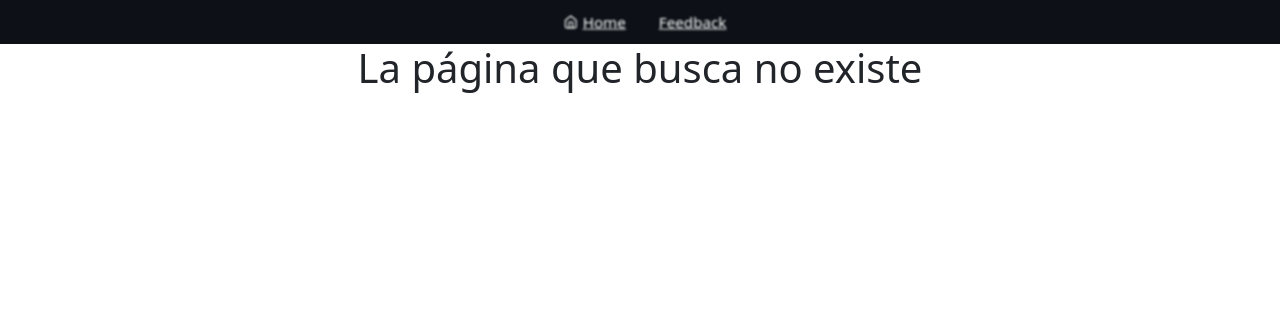
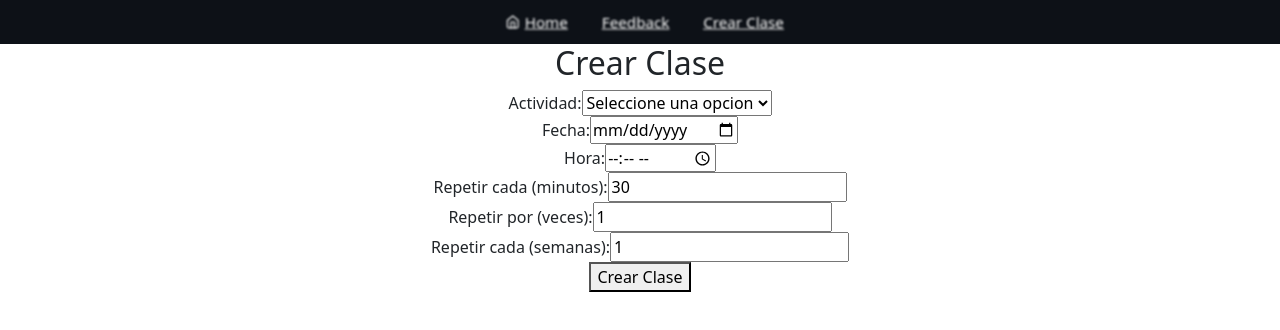
Before and after one commit to JeaustinObando/TicoPlunge, a React (Create React App) app in the folder Frontend/: page /CreateClass in a window 1280 px wide. Shown: the top 330 px of the page. Built offline with nearby package versions, Linux system fonts and the light colour scheme.

Commit message:
Actualizando crear citas iniciado

```diff
--- a/Frontend/src/App.js
+++ b/Frontend/src/App.js
@@ -2,6 +2,8 @@ import "./App.css";
 import { BrowserRouter, Form, Route, Routes } from "react-router-dom";
 import Layout from "./Components/Layout";
 import Forms from "./Views/Feedback/Feedback";
+import Home from "./Views/Home/Home";
+import CreateClass from "./Views/CreateClass/CreateClass";
 
 function App() {
   function NotFound() {
@@ -19,8 +21,9 @@ function App() {
       <BrowserRouter>
         <Routes>
           <Route path="/" element={<Layout />}>
-            <Route index element={<Forms />} />
+            <Route index element={<Home />} />
             <Route path="/Feedback" element={<Forms />} />
+            <Route path="/CreateClass" element={<CreateClass />} />
             <Route path="*" element={<NotFound />} />
           </Route>
         </Routes>
--- a/Frontend/src/Components/Navbar/Navbar.css
+++ b/Frontend/src/Components/Navbar/Navbar.css
@@ -77,7 +77,7 @@
 
 /* Aplicar estilos hover a elementos con clase .link-navbar dentro de .containe-navbar */
 .containe-navbar:hover > *:not(.link-navbar:hover):not(.labelColor-navbar:hover):not(.buttonBackground:hover) {
-  transition: 300ms;
+  transition: 2000ms;
   filter: blur(1px);
   transform: scale(0.95, 0.95);
 }
--- a/Frontend/src/Components/Navbar/Navbar.jsx
+++ b/Frontend/src/Components/Navbar/Navbar.jsx
@@ -28,6 +28,10 @@ function Navbar() {
         <Link to="/Feedback" className="link-navbar">
           Feedback
         </Link>
+
+        <Link to="/CreateClass" className="link-navbar">
+          Crear Clase
+        </Link>
       </div>
     </div>
   );
--- /dev/null
+++ b/Frontend/src/Login/Login.tsx
@@ -0,0 +1,5 @@
+function Login() {
+  return <div>hola</div>;
+}
+
+export default Login;
--- /dev/null
+++ b/Frontend/src/Views/CreateClass/CreateClass.js
@@ -0,0 +1,182 @@
+import { useEffect, useState } from "react";
+import axios from "axios";
+import "./CreateClass.css";
+
+const CreateClass = () => {
+  // -------------------------------------------------------------
+  // Variables basura que hay q borrar solo son para probar
+  // -------------------------------------------------------------
+  const [usuarioActivo, setUsuarioActivo] = useState(["Usuario No Dado"]);
+
+  // -------------------------------------------------------------
+  // Estas se mostraran en el HTML
+  // -------------------------------------------------------------
+  const [showVariables, setshowVariables] = useState([""]);
+
+  // -------------------------------------------------------------
+  // Seran input
+  // -------------------------------------------------------------
+  const [inputDate, setinputDate] = useState("");
+  const [inputHour, setinputHour] = useState("");
+  const [inputRepeatEveryMinutes, setinputRepeatEveryMinutes] = useState(30);
+  const [inputRepeatNTimes, setinputRepeatNTimes] = useState(1);
+  const [inputRepeatWeekly, setinputRepeatWeekly] = useState(1);
+
+  // -------------------------------------------------------------
+  // Para Almacenar
+  // -------------------------------------------------------------
+  const [appointments, setAppointments] = useState([]);
+
+  // -------------------------------------------------------------
+  // Cada vez que carga la pantalla
+  // -------------------------------------------------------------
+  useEffect(() => {}, []); // El segundo argumento vacío asegura que se llame solo una vez al cargar la página
+
+  const createClassBD = async (date, hour, usuario) => {
+    const confirmacion = window.confirm("¿Está seguro?");
+
+    if (confirmacion) {
+      var newClass = {
+        date: date,
+        hour: hour,
+        usuario: usuario,
+      };
+
+      if (
+        newClass.date === "" ||
+        newClass.hour === "" ||
+        newClass.usuario === ""
+      ) {
+        alert("Debe ingresar todos los datos.");
+      } else {
+        try {
+          const serviceUrl = "http://localhost:8080/comentarios";
+          const config = {
+            headers: {
+              "Content-Type": "application/json",
+            },
+          };
+
+          const response = await axios.post(serviceUrl, newClass, config);
+          alert("Agregado con éxito");
+          //   selectComentariosBD(); // para cargarlas en pantalla automáticamente después de crearlas
+        } catch (error) {
+          console.error("Error al insertar documento en MongoDB:", error);
+        }
+      }
+    } else {
+      alert("Acción cancelada.");
+    }
+  };
+
+  const createAppointments = () => {
+    const initialDate = new Date(`${inputDate}T${inputHour}:00`);
+
+    const newAppointments = [];
+
+    for (let i = 0; i < inputRepeatNTimes; i++) {
+      const newDate = new Date(
+        initialDate.getTime() + i * inputRepeatEveryMinutes * 60000
+      );
+
+      for (let j = 0; j < inputRepeatWeekly; j++) {
+        const finalDate = new Date(
+          newDate.getTime() + j * 7 * 24 * 60 * 60 * 1000
+        );
+
+        const formattedDate = finalDate.toISOString().split("T")[0];
+        const formattedHour = finalDate.toTimeString().split(" ")[0];
+
+        newAppointments.push({
+          date: formattedDate,
+          hour: formattedHour,
+          usuario: usuarioActivo,
+        });
+      }
+    }
+
+    setAppointments(newAppointments); // Actualizar el estado con las nuevas citas
+
+    // Llamar a createClass para cada cita generada
+    newAppointments.forEach((appointment) => {
+      createClassBD(appointment.date, appointment.hour, appointment.usuario);
+    });
+  };
+
+  const handleSubmit = (e) => {
+    e.preventDefault();
+    createAppointments();
+  };
+
+  return (
+    <div className="createClassForm">
+      <h2>Crear Clase</h2>
+      <appointments></appointments>
+      <form onSubmit={handleSubmit}>
+        <div className="formGroup">
+          <label htmlFor="inputActivity">Actividad:</label>
+          <select id="inputActivity">
+            <option value="">Seleccione una opcion</option>
+            <option value="box">Box</option>
+            <option value="plunche">Plunche</option>
+            <option value="baile">Baile</option>
+          </select>
+        </div>
+
+        <div className="formGroup">
+          <label htmlFor="inputDate">Fecha:</label>
+          <input
+            type="date"
+            id="inputDate"
+            value={inputDate}
+            onChange={(e) => setinputDate(e.target.value)}
+          />
+        </div>
+
+        <div className="formGroup">
+          <label htmlFor="inputHour">Hora:</label>
+          <input
+            type="time"
+            id="inputHour"
+            value={inputHour}
+            onChange={(e) => setinputHour(e.target.value)}
+          />
+        </div>
+
+        <div className="formGroup">
+          <label htmlFor="inputRepeatEvery">Repetir cada (minutos):</label>
+          <input
+            type="number"
+            id="inputRepeatEvery"
+            value={inputRepeatEveryMinutes}
+            onChange={(e) => setinputRepeatEveryMinutes(e.target.value)}
+          />
+        </div>
+
+        <div className="formGroup">
+          <label htmlFor="inputRepeatFor">Repetir por (veces):</label>
+          <input
+            type="number"
+            id="inputRepeatFor"
+            value={inputRepeatNTimes}
+            onChange={(e) => setinputRepeatNTimes(e.target.value)}
+          />
+        </div>
+
+        <div className="formGroup">
+          <label htmlFor="inputRepeatWeekly">Repetir cada (semanas):</label>
+          <input
+            type="number"
+            id="inputRepeatWeekly"
+            value={inputRepeatWeekly}
+            onChange={(e) => setinputRepeatWeekly(e.target.value)}
+          />
+        </div>
+
+        <button type="submit">Crear Clase</button>
+      </form>
+    </div>
+  );
+};
+
+export default CreateClass;
--- a/Frontend/src/Views/Feedback/Feedback.css
+++ b/Frontend/src/Views/Feedback/Feedback.css
@@ -0,0 +1,15 @@
+.usuarioName{
+    color: rgb(31, 31, 242);
+    font-weight: bold;
+    text-decoration: underline;
+}
+
+.FeedBack{
+
+}
+
+.boxFeedBack {
+    text-align: left;
+    border: 1px solid grey;
+    padding: 10px;
+}
--- a/Frontend/src/Views/Feedback/Feedback.js
+++ b/Frontend/src/Views/Feedback/Feedback.js
@@ -4,9 +4,14 @@ import "./Feedback.css";
 
 const Feedback = () => {
   // -------------------------------------------------------------
+  // Variables basura que hay q borrar solo son para probar
+  // -------------------------------------------------------------
+  const [usuarioActivo, setUsuarioActivo] = useState(["Usuario No Dado"]);
+
+  // -------------------------------------------------------------
   // Estas se mostraran en el HTML
   // -------------------------------------------------------------
-  const [showVariables, setshowVariables] = useState(["sii"]);
+  const [showVariables, setshowVariables] = useState([""]);
 
   // -------------------------------------------------------------
   // Seran input
@@ -24,12 +29,16 @@ const Feedback = () => {
   // crea los comentarios en la base de datos
   // -------------------------------------------------------------
   const createComentariosBD = async () => {
+    const confirmacion = window.confirm("¿Está seguro de crear el comentario?");
+
+    if (confirmacion) {
       var newComentario = {
         comentario: inputComentario,
+        usuario: usuarioActivo,
       };
 
-    if (newComentario.comentario === "") {
-      alert("Debe ingresar un comentario.");
+      if (newComentario.comentario === "" || newComentario.usuario === "") {
+        alert("Debe ingresar todos los datos.");
       } else {
         try {
           const serviceUrl = "http://localhost:8080/comentarios";
@@ -46,39 +55,10 @@ const Feedback = () => {
           console.error("Error al insertar documento en MongoDB:", error);
         }
       }
+    } else {
+      alert("Acción cancelada.");
+    }
   };
-
-  // // -------------------------------------------------------------
-  // // seleciona los comentarios de la base de datos
-  // // -------------------------------------------------------------
-  // const selectComentariosBD = async () => {
-  //   const serviceUrl = "http://localhost:8080/comentarios";
-  //   const config = {
-  //     headers: {
-  //       "Content-Type": "application/json",
-  //     },
-  //   };
-
-  //   try {
-  //     const response = await axios.get(serviceUrl, config);
-  //     const varList = response.data;
-
-  //     let variablesToRender;
-  //     if (varList.length < 1) {
-  //       variablesToRender = "No hay datos";
-  //     } else {
-  //       variablesToRender = varList.map((variable) => (
-  //         <div key={variable._id}>
-  //           <p>Comentario: {variable.comentario}</p>
-  //         </div>
-  //       ));
-  //     }
-
-  //     setshowVariables(variablesToRender);
-  //   } catch (error) {
-  //     console.error("Error fetching data:", error);
-  //   }
-  // };
 
   // -------------------------------------------------------------
   // seleciona las variables y les agrega un boton de borrar a la par
@@ -96,15 +76,17 @@ const Feedback = () => {
 
       if (response.data.length > 0) {
         let varList = response.data.map((item) => (
-          <li key={item.id}>
-            {item.id} Nombre: {item.comentario}
+          <div key={item.id} className="boxFeedBack">
+            <span className="usuarioName">{item.usuario}</span>
+            <br></br>
+            <span className="FeedBack">Comentario: {item.comentario}</span>
             <button
               className="btn btn-danger m-4"
               onClick={() => deleteComentariosBD(item._id)}
             >
               Borrar
             </button>
-          </li>
+          </div>
         ));
 
         setshowVariables(varList);
@@ -120,6 +102,9 @@ const Feedback = () => {
   // borra una variable
   // -------------------------------------------------------------
   const deleteComentariosBD = async (id) => {
+    const confirmacion = window.confirm("¿Está seguro de crear el comentario?");
+
+    if (confirmacion) {
       const serviceUrl = `http://localhost:8080/comentarios/${id}`;
       try {
         const response = await axios.delete(serviceUrl);
@@ -145,6 +130,9 @@ const Feedback = () => {
           );
           alert("Error: Ocurrió un problema durante la solicitud.");
         }
+      }
+    } else {
+      alert("Acción cancelada.");
     }
   };
 
--- /dev/null
+++ b/Frontend/src/Views/Home/Home.css
@@ -0,0 +1,16 @@
+.homeStyle{
+    background-color: rgb(16, 15, 15);
+    color: white;
+    padding-top: 20px;
+    padding-bottom: 20px;
+}
+
+.bg-image {
+    background-image: url('https://png.pngtree.com/thumb_back/fw800/background/20230616/pngtree-luxury-bathroom-design-featuring-a-large-bathtub-and-striking-black-marble-image_3601729.jpg');
+    background-size: cover;
+    min-height: 50vh;
+}
+
+.row:nth-child(even) .bg-image {
+    background-image: none;
+}
--- /dev/null
+++ b/Frontend/src/Views/Home/Home.js
@@ -0,0 +1,40 @@
+import React from "react";
+import "./Home.css";
+
+const Home = () => {
+  return (
+    <div className="homeStyle">
+      <div className="container">
+        <div className="row">
+          <div className="col">
+            <div className="text-center">
+              <h2>Fila 1, Columna 1</h2>
+              <p>Texto de la primera fila y primera columna.</p>
+            </div>
+          </div>
+          <div className="col bg-image"></div>
+        </div>
+        <div className="row">
+          <div className="col bg-image"></div>
+          <div className="col">
+            <div className="text-center">
+              <h2>Fila 2, Columna 2</h2>
+              <p>Texto de la segunda fila y segunda columna.</p>
+            </div>
+          </div>
+        </div>
+        <div className="row">
+          <div className="col">
+            <div className="text-center">
+              <h2>Fila 3, Columna 1</h2>
+              <p>Texto de la tercera fila y primera columna.</p>
+            </div>
+          </div>
+          <div className="col bg-image"></div>
+        </div>
+      </div>
+    </div>
+  );
+};
+
+export default Home;
```
Also changed, not shown: Frontend/src/Views/CreateClass/CreateClass.css (added). Lines whose indentation alone changed are shown as unchanged.
